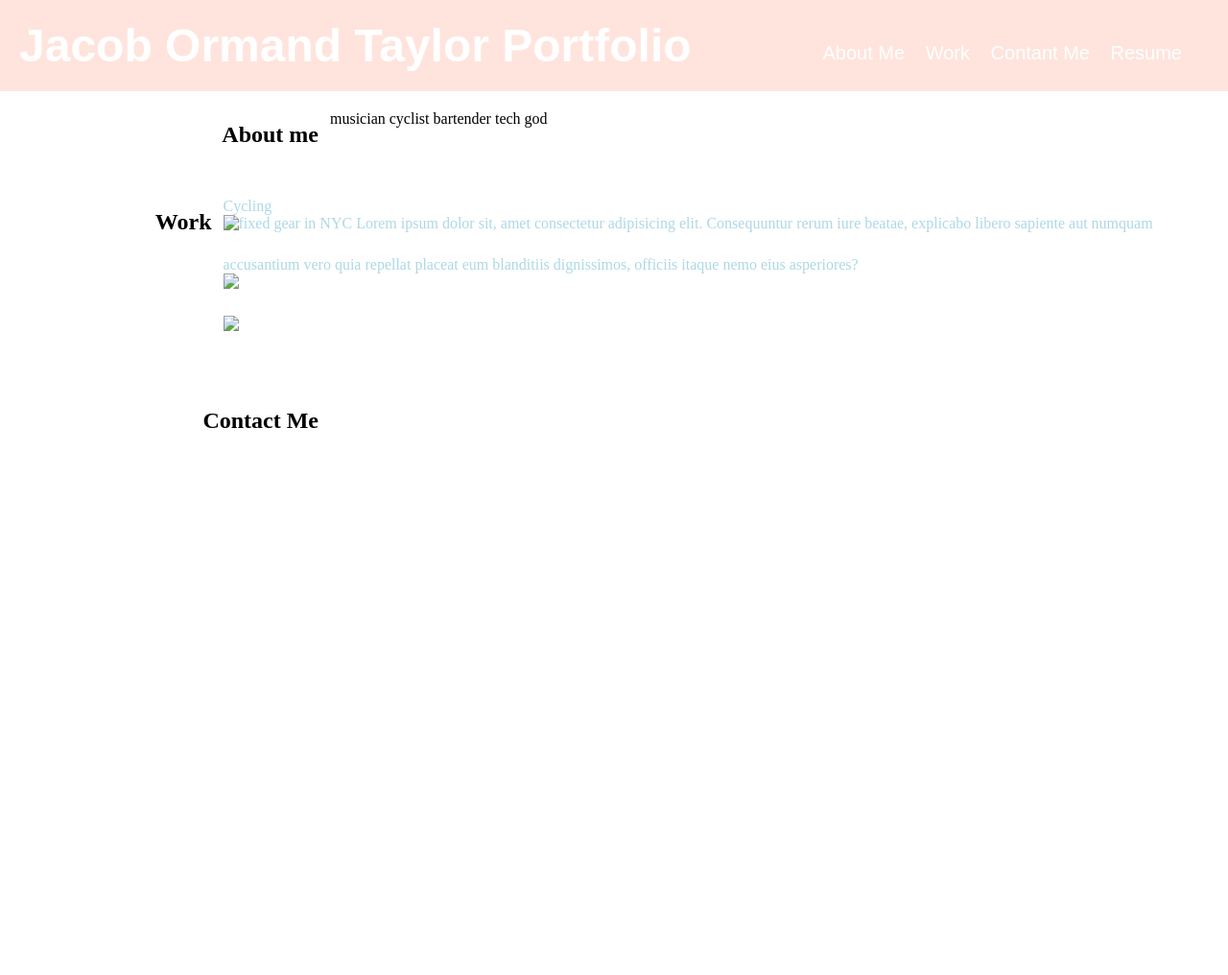
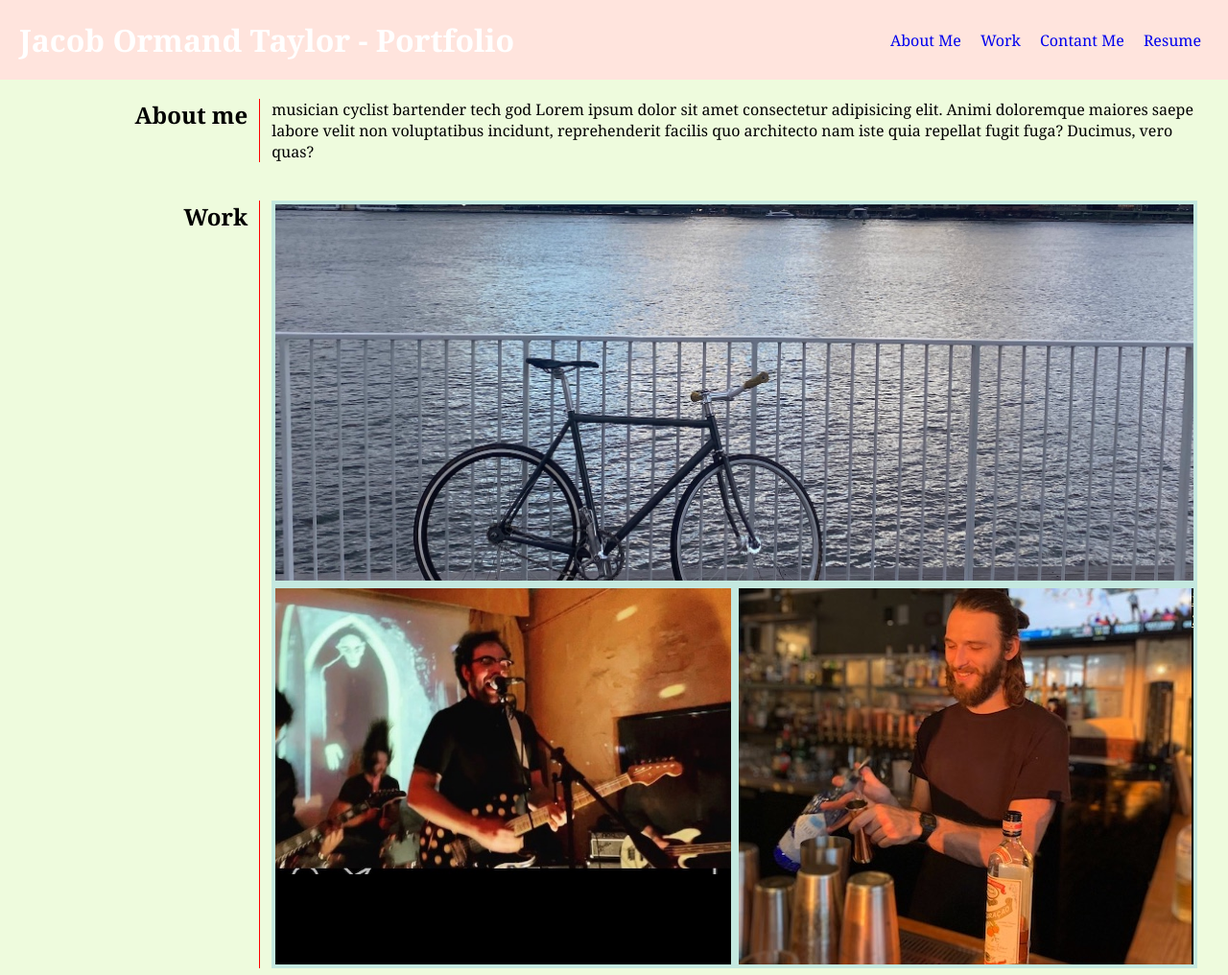
Before and after one commit to jacobotaylor/portfolio-hw, a plain HTML site: page index.html in a window 1280 px wide. Shown: the top 1016 px of the page at 96% size. Before the commit the page ends 800 px from the top, so only its background shows below. Drawn offline with Linux system fonts and the light colour scheme; files that its build step writes are made by us from their sources.

Commit message:
additions

```diff
--- /dev/null
+++ b/Assets/css/style.css
@@ -0,0 +1,158 @@
+* {
+    box-sizing: border-box;
+    margin: 0;
+    padding: 0;
+  }
+
+  body {
+      background-color: #EEFBDD;
+      font-family: Cambria, Cochin, Georgia, Times, 'Times New Roman', serif;
+  }
+
+  header {
+    display: flex;
+    padding: 20px;
+    background-color: #FFE4DD;
+    color: #ffffff;
+    align-items: center;
+    justify-content: space-between
+}
+
+nav a {
+    text-decoration: none;
+    padding: 4px;
+    margin: 0 4px;
+    display: inline-block;
+
+}
+
+nav a:hover {
+
+    color: #ffffff;
+    background-color: grey;
+    text-decoration: underline;
+
+
+}
+
+section {
+    display: flex;
+    padding:20px;
+}
+
+section > h2{
+    margin-right: 12px;
+    text-align: right;
+    width: 300px;
+}
+
+section > div{
+    padding: 0 12px;
+    border-left: 1px solid red;
+    width: 100%;
+    display: flex;
+    flex-wrap: wrap;
+
+}
+
+section> div > a{
+    display: flex;
+    width: 50%;
+    background-color: black;
+    border: 4px solid #c4e8df;
+    color: wheat;
+    height: 400px;
+    justify-content: center;
+    align-items: flex-start;
+    overflow: hidden;
+
+}
+
+section > div > a > img {
+    width: 110%;
+    height: auto;
+    transition: all 400ms ease;
+
+}
+
+section > div > a:hover img {
+    transform: scale(1.1) ;
+}
+
+section > div > a:nth-child(1) {
+    width: 100%;
+    height: 400px;
+    justify-content: center;
+    align-items: center;
+
+}
+
+
+
+
+
+
+/* h1{
+        display: inline-block;
+        font-size: 48px;
+        color: #ffffff;
+        font-family: Arial, Helvetica, sans-serif;
+    }
+nav{
+        padding-top: 15px;
+        margin-right: 20px;
+        float: right;
+        font-family: Arial, Helvetica, sans-serif;
+        font-size: 20px;
+        display: inline-block;
+        margin-left: 25px;
+    }
+
+    a{
+        color: #ffffff;
+        text-decoration: none;
+        padding: 4px;
+        margin: 0 4px;
+        display: inline-block;
+    }
+
+    a:hover{
+        color: #ffffff;
+        background-color: grey;
+        text-decoration: underline;
+
+    }
+
+    article{
+        width: 100%;
+       color: lightblue;
+        height 100px;
+        justify-content: center;
+        align-items: flex-start;
+        overflow: hidden;
+    }
+    /* article:nth-child(1) {
+        width: 100%;
+        height: 160px;
+    } */
+
+
+/*
+    article > img{
+        height: 800px;
+        width: 50%%;
+        margin-bottom: 25px;
+        background-image: url("/Assets/images/IMG_4805.jpeg");
+        background-size: cover;
+        background-position: center;}
+
+    .new {
+
+        height: 200px;
+        font-family: 'Gill Sans', 'Gill Sans MT', Calibri, 'Trebuchet MS', sans-serif;
+        color: #ffffff;
+    }
+    .new {
+        max-height: 200px;
+        max-width: 30%
+    } */ */
--- a/index.html
+++ b/index.html
@@ -9,47 +9,43 @@
 </head>
 <body>
     <header>
-        <h1> Jacob Ormand Taylor Portfolio</h1>
+        <h1> Jacob Ormand Taylor - Portfolio</h1>
         <nav>
             <a href="#AboutMe">About Me</a>
             <a href="#Work">Work</a>
             <a href="#ContactMe">Contant Me</a>
             <a href="#Resume">Resume</a>
-
         </nav>
     </header>
     <section>
         <h2>About me</h2>
-            <p>
-                musician cyclist bartender tech god
-            </p>
+        <div>
+
+                musician cyclist bartender tech god Lorem ipsum dolor sit amet consectetur adipisicing elit.
+                Animi doloremque maiores saepe labore velit non voluptatibus incidunt,
+                reprehenderit facilis quo architecto nam iste quia repellat fugit fuga? Ducimus, vero quas?
+
+        </div>
     </section>
     <section>
         <h2>Work</h2>
         <div>
-        <article> <div>Cycling</div>
-            <img alt="fixed gear in NYC" src="./Assets/images/fixed.jpeg"/>
-            Lorem ipsum dolor sit, amet consectetur adipisicing elit. Consequuntur rerum iure beatae, explicabo libero sapiente aut numquam accusantium vero quia repellat placeat eum blanditiis dignissimos, officiis itaque nemo eius asperiores?</article>
-        <article>
-            <img class="new" alt="Snug Harbor Oct 2021" src="./Assets/images/show.jpeg"/>
-        </article>
-        <article>
-            <img class="new" alt="Making a Corpse Reviver" src="./Assets/images/bar.jpeg"/>
-        </article>
+            <a href="https://www.instagram.com/thefixedfederation/?hl=en"><img alt="fixed gear in NYC" src="Assets/images/fixed.jpeg" /></a>
+            <a href="https://www.instagram.com/prettybaby704/"><img alt="snug harbor oct 2021" src="Assets/images/show.jpeg" />item 2</a>
+            <a href="https://www.instagram.com/vanasouthend/?hl=en"><img alt="making a corpse reveiver #2" src="Assets/images/bar.jpeg" />item 3</a>
         </div>
     </section>
-        <section>
-            <h2>Contact Me</h2>
-        </section>
+    <section>
+        <h2>Contact Me </h2>
+        <div>
+            <p>
+                musician cyclist bartender tech god Lorem ipsum dolor sit amet consectetur adipisicing elit.
+                Animi doloremque maiores saepe labore velit non voluptatibus incidunt,
+                reprehenderit facilis quo architecto nam iste quia repellat fugit fuga? Ducimus, vero quas?
+            </p>
+        </div>
+    </section>
+    <footer></footer>
 
-    <!-- <main>
-        <h2>About Me</h2>
-
-        <h2>Work!</h2>
-        <section> <img src="./Assets/images/IMG_4805.jpeg"/> </section>
-        <article></article>
-    </main>
-    <footer></footer>
-        <h2></h2> -->
 </body>
 </html>
--- a/style.css
+++ /dev/null
@@ -1,100 +0,0 @@
-* {
-    box-sizing: border-box;
-    margin: 0;
-    padding: 0;
-  }
-
-  body {
-      background-color:
-
-  }
-
-  header {
-    display: flex;
-    padding: 20px;
-    font-family: Cambria, Cochin, Georgia, Times, 'Times New Roman', serif;
-    background-color: #FFE4DD;
-    color: #ffffff;
-    align-items: center;
-    justify-content: space-between
-}
-
-section {
-    display: flex;
-    padding:20px;
-}
-
-section > h2{
-    margin: 12px;
-    text-align: right;
-    width: 300px;
-}
-
-section > div{
-
-}
-
-h1{
-        display: inline-block;
-        font-size: 48px;
-        color: #ffffff;
-        font-family: Arial, Helvetica, sans-serif;
-    }
-nav{
-        padding-top: 15px;
-        margin-right: 20px;
-        float: right;
-        font-family: Arial, Helvetica, sans-serif;
-        font-size: 20px;
-        display: inline-block;
-        margin-left: 25px;
-    }
-
-    a{
-        color: #ffffff;
-        text-decoration: none;
-        padding: 4px;
-        margin: 0 4px;
-        display: inline-block;
-    }
-
-    a:hover{
-        color: #ffffff;
-        background-color: grey;
-        text-decoration: underline;
-
-    }
-
-    article{
-        width: 100%;
-       color: lightblue;
-        height 100px;
-        justify-content: center;
-        align-items: flex-start;
-        overflow: hidden;
-    }
-    /* article:nth-child(1) {
-        width: 100%;
-        height: 160px;
-    } */
-
-
-
-    article > img{
-        height: 800px;
-        width: 50%%;
-        margin-bottom: 25px;
-        background-image: url("/Assets/images/IMG_4805.jpeg");
-        background-size: cover;
-        background-position: center;}
-
-    .new {
-
-        height: 200px;
-        font-family: 'Gill Sans', 'Gill Sans MT', Calibri, 'Trebuchet MS', sans-serif;
-        color: #ffffff;
-    }
-    .new {
-        max-height: 200px;
-        max-width: 30%
-    }
```
Also changed, not shown: Assets/images/bar.jpeg (renamed from bar.jpeg), Assets/images/fixed.jpeg (renamed from fixed.jpeg), Assets/images/show.jpeg (renamed from show.jpeg), 1 other file.
